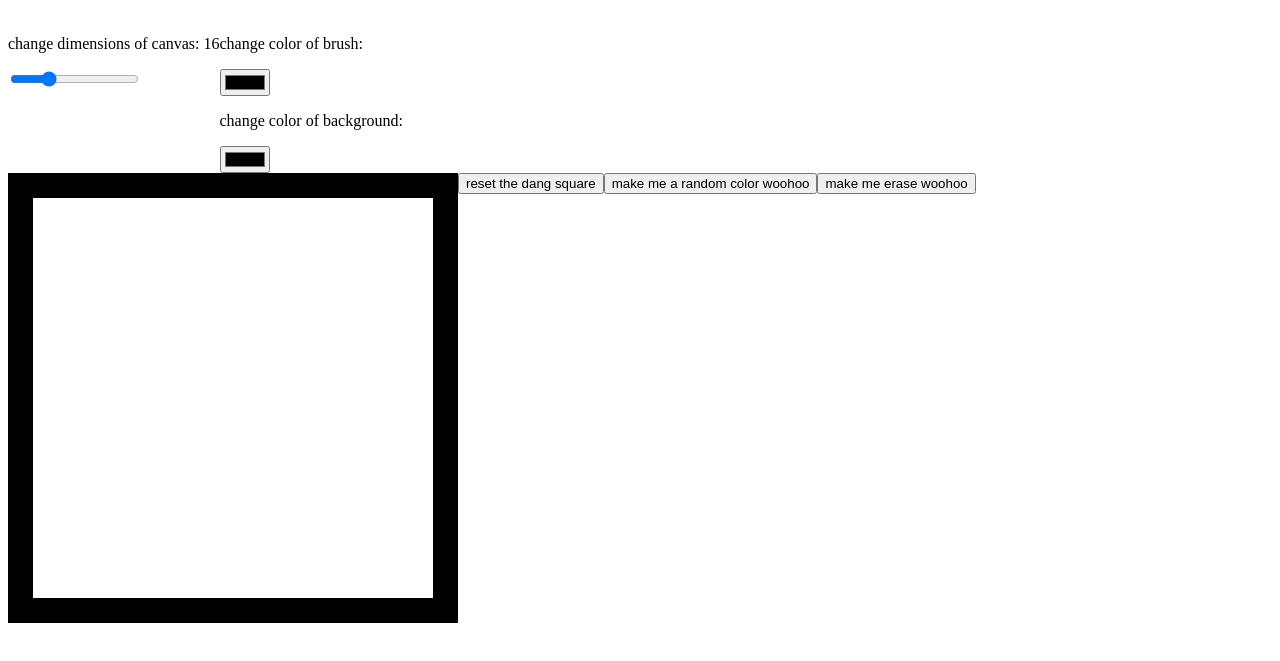
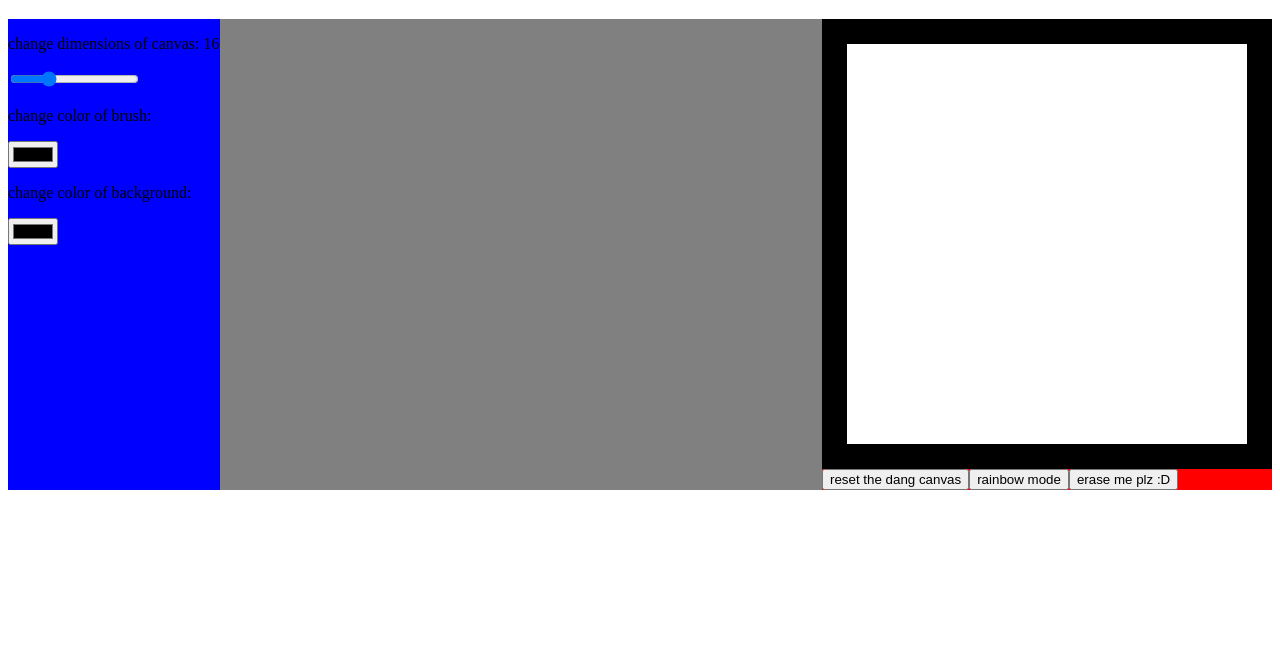
Before and after one commit to papatenko/mc-sketch, a plain HTML site: page index.html in a window 1280 px wide. Shown: the part 69-730 px from the top of the page. Drawn offline with Linux system fonts and the light colour scheme.

Commit message:
Left and Right containers now align correctly
Also, a background has been added to all the containers for testing
purposes, and the buttons have been renamed to fit below the canvas.

```diff
--- a/script.js
+++ b/script.js
@@ -152,7 +152,7 @@ function emptySpace() {
 // Buttons
 function resetButtonObject() {
     var resetButton = document.createElement("button");
-    resetButton.innerText = "reset the dang square";
+    resetButton.innerText = "reset the dang canvas";
     resetButton.addEventListener("mousedown", () => resetCanvas());
 
     return resetButton;
@@ -160,7 +160,7 @@ function resetButtonObject() {
 
 function ranbomColorButtonObject() {
     var randomColorButton = document.createElement("button");
-    randomColorButton.innerText = "make me a random color woohoo";
+    randomColorButton.innerText = "rainbow mode";
 
     randomColorButton.addEventListener("mousedown", () => {
         ColorPicked = "random"
@@ -185,7 +185,7 @@ function backgroundColorPickerObject() {
 
 function eraserButtonObject() {
     var eraserButton = document.createElement("button");
-    eraserButton.innerText = "make me erase woohoo";
+    eraserButton.innerText = "erase me plz :D";
 
     eraserButton.addEventListener("mousedown", () => {
         ColorPicked = "erase"
--- a/style.css
+++ b/style.css
@@ -8,17 +8,21 @@
     flex-wrap: wrap;
     width: 100%;
     justify-content: space-between;
+    background: grey;
 }
 
 #left-side {
     display: flex;
     flex-wrap: wrap;
+    flex-direction: column;
+    background: blue;
 }
 
 #right-side {
     display: flex;
     flex-wrap: wrap;
-
+    flex-direction: column;
+    background: red;
 }
 
 #canvas {
```
